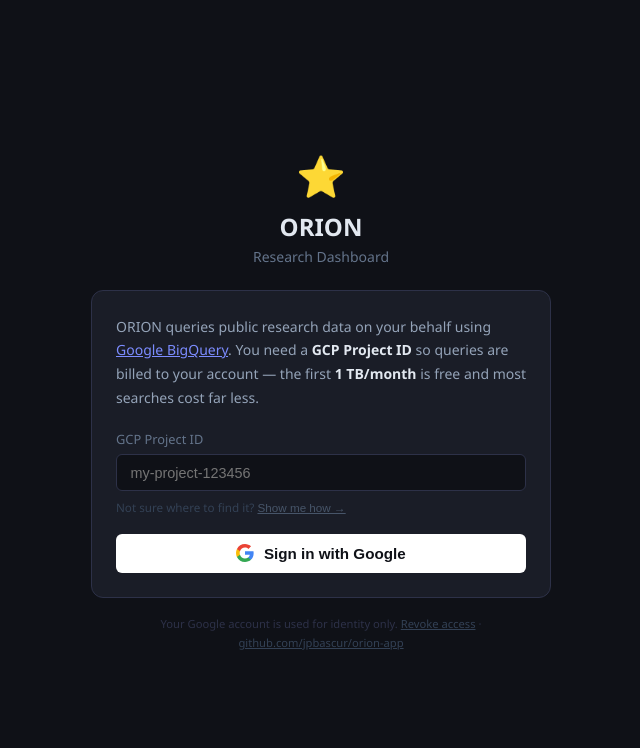
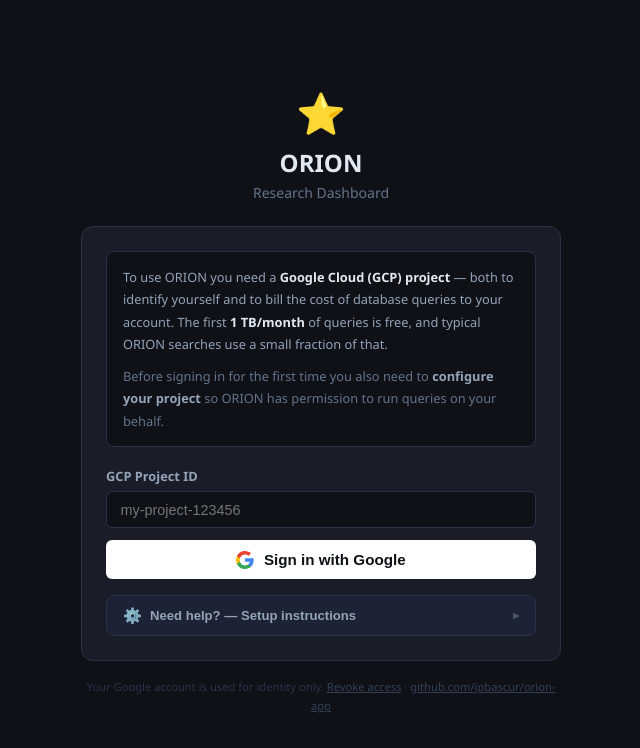
Before and after one commit to vinodhkb1-arch/orion-app, a React (Create React App) app in the folder client/: page / in a window 1280 px wide. Shown: the top 748 px of the page, without its empty margins (319-959 px from the left). Built offline with nearby package versions, Linux system fonts and the light colour scheme; no server answers.

Commit message:
better login 2, better topic ui, show unclasified papers

```diff
--- a/client/src/pages/BasketPage.js
+++ b/client/src/pages/BasketPage.js
@@ -60,7 +60,7 @@
   const setWorksResult   = (r, yf, yt) => setBasketData(d => ({ ...d, worksResult:   r, worksYF:   yf, worksYT:   yt }));
   const setCoInstResult  = (r, yf, yt) => setBasketData(d => ({ ...d, coInstResult:  r, coInstYF:  yf, coInstYT:  yt }));
   const setCoFundResult  = (r, yf, yt) => setBasketData(d => ({ ...d, coFundResult:  r, coFundYF:  yf, coFundYT:  yt }));
-  const setTopicsResult  = (r, bp, yf, yt) => setBasketData(d => ({ ...d, topicsResult: r, topicsBP: bp, topicsYF: yf, topicsYT: yt }));
+  const setTopicsResult  = (r, bp, unc, yf, yt) => setBasketData(d => ({ ...d, topicsResult: r, topicsBP: bp, topicsUnclassified: unc, topicsYF: yf, topicsYT: yt }));
 
   // Also persist the year inputs so they survive tab switches.
   const applyYF = v => { setYF(v); setBasketData(d => ({ ...d, yearFrom: v })); };
@@ -120,7 +120,7 @@
     const yf = yearFrom, yt = yearTo;
     setTopicsLoading(true); setError(''); setPermError(false);
     apiFetch(`${apiBase}/topics`, postOpts(yf, yt))
-      .then(d => { if (d) setTopicsResult(d.rows, d.bytes_processed, yf, yt); })
+      .then(d => { if (d) setTopicsResult(d.rows, d.bytes_processed, d.unclassified_works ?? 0, yf, yt); })
       .catch(handleError)
       .finally(() => setTopicsLoading(false));
   };
@@ -379,7 +379,7 @@
                   <strong style={{ color: '#64748b' }}>CWTS openalex_2023nov_classification</strong>.
                   {' '}Proportion = basket works ÷ total cluster works within {tYF}–{tYT}.
                 </p>
-                <TopicsTable rows={topicsResult || []} loading={topicsLoading} />
+                <TopicsTable rows={topicsResult || []} loading={topicsLoading} unclassified={basketData.topicsUnclassified ?? 0} />
               </CollapsibleSection>
             );
           })()}
--- a/client/src/pages/LoginGate.js
+++ b/client/src/pages/LoginGate.js
@@ -11,7 +11,7 @@
     const pid = projectId.trim();
     if (!pid) { setError('Please enter your GCP Project ID.'); return; }
     if (!/^[a-z][a-z0-9\-]{4,28}[a-z0-9]$/.test(pid)) {
-      setError('That doesn\'t look like a valid Project ID. It should be 6–30 characters: lowercase letters, digits, and hyphens, starting with a letter.');
+      setError("That doesn't look like a valid Project ID. It should be 6–30 characters: lowercase letters, digits, and hyphens, starting with a letter.");
       return;
     }
     window.location.href = `/auth/login?project_id=${encodeURIComponent(pid)}`;
@@ -27,7 +27,7 @@
 
   return (
     <div style={{ minHeight: '100vh', display: 'flex', alignItems: 'center', justifyContent: 'center', background: '#0f1117', padding: '1.5rem' }}>
-      <div style={{ width: '100%', maxWidth: '460px', display: 'flex', flexDirection: 'column', gap: '1rem' }}>
+      <div style={{ width: '100%', maxWidth: '480px', display: 'flex', flexDirection: 'column', gap: '1rem' }}>
 
         {/* ── Header ── */}
         <div style={{ textAlign: 'center', marginBottom: '.5rem' }}>
@@ -39,14 +39,18 @@
         {/* ── Sign-in card ── */}
         <div style={{ background: '#1a1d27', border: '1px solid #2d3148', borderRadius: '12px', padding: '1.5rem' }}>
 
-          <p style={{ fontSize: '.875rem', color: '#94a3b8', lineHeight: 1.7, marginBottom: '1.25rem', margin: '0 0 1.25rem' }}>
-            ORION queries public research data on your behalf using{' '}
-            <a href="https://cloud.google.com/bigquery" target="_blank" rel="noreferrer" style={{ color: '#7c8cff' }}>Google BigQuery</a>.
-            You need a <strong style={{ color: '#e2e8f0' }}>GCP Project ID</strong> so queries are billed to your account —
-            the first <strong style={{ color: '#e2e8f0' }}>1 TB/month</strong> is free and most searches cost far less.
-          </p>
+          {/* Requirements notice */}
+          <div style={{ background: '#0f1117', border: '1px solid #2d3148', borderRadius: '8px', padding: '.85rem 1rem', marginBottom: '1.25rem' }}>
+            <p style={{ fontSize: '.8rem', color: '#94a3b8', lineHeight: 1.75, margin: 0 }}>
+              To use ORION you need a <strong style={{ color: '#e2e8f0' }}>Google Cloud (GCP) project</strong> — both to identify yourself and to bill the cost of database queries to your account.
+              The first <strong style={{ color: '#e2e8f0' }}>1 TB/month</strong> of queries is free, and typical ORION searches use a small fraction of that.
+            </p>
+            <p style={{ fontSize: '.8rem', color: '#64748b', lineHeight: 1.75, margin: '.6rem 0 0' }}>
+              Before signing in for the first time you also need to <strong style={{ color: '#94a3b8' }}>configure your project</strong> so ORION has permission to run queries on your behalf.
+            </p>
+          </div>
 
-          <label style={{ display: 'block', fontSize: '.8rem', color: '#64748b', marginBottom: '.4rem' }}>
+          <label style={{ display: 'block', fontSize: '.8rem', color: '#94a3b8', marginBottom: '.4rem', fontWeight: 600 }}>
             GCP Project ID
           </label>
           <input
@@ -55,49 +59,63 @@
             value={projectId}
             onChange={e => { setProjectId(e.target.value); setError(''); }}
             onKeyDown={e => e.key === 'Enter' && handleLogin()}
-            style={{ width: '100%', background: '#0f1117', border: '1px solid #2d3148', borderRadius: '6px', color: '#e2e8f0', padding: '.6rem .85rem', fontSize: '.9rem', outline: 'none', boxSizing: 'border-box', marginBottom: '.5rem' }}
+            style={{ width: '100%', background: '#0f1117', border: '1px solid #2d3148', borderRadius: '6px', color: '#e2e8f0', padding: '.6rem .85rem', fontSize: '.9rem', outline: 'none', boxSizing: 'border-box', marginBottom: '.75rem' }}
           />
 
-          <p style={{ color: '#334155', fontSize: '.73rem', lineHeight: 1.6, margin: '0 0 1rem' }}>
-            Not sure where to find it?{' '}
-            <button
-              onClick={() => setShowSetup(s => !s)}
-              style={{ background: 'none', border: 'none', color: '#475569', fontSize: '.73rem', cursor: 'pointer', textDecoration: 'underline', padding: 0 }}
-            >
-              {showSetup ? 'Hide help' : 'Show me how →'}
-            </button>
-          </p>
-
           {error && (
-            <div style={{ color: '#f87171', fontSize: '.8rem', marginBottom: '1rem', padding: '.5rem .75rem', background: '#2d1515', border: '1px solid #7f1d1d', borderRadius: '6px' }}>
+            <div style={{ color: '#f87171', fontSize: '.8rem', marginBottom: '.75rem', padding: '.5rem .75rem', background: '#2d1515', border: '1px solid #7f1d1d', borderRadius: '6px' }}>
               {error}
             </div>
           )}
 
           <button
             onClick={handleLogin}
-            style={{ width: '100%', background: '#fff', color: '#0f1117', border: 'none', borderRadius: '6px', padding: '.65rem', fontSize: '.95rem', fontWeight: 600, cursor: 'pointer', display: 'flex', alignItems: 'center', justifyContent: 'center', gap: '.6rem', boxSizing: 'border-box' }}
+            style={{ width: '100%', background: '#fff', color: '#0f1117', border: 'none', borderRadius: '6px', padding: '.65rem', fontSize: '.95rem', fontWeight: 600, cursor: 'pointer', display: 'flex', alignItems: 'center', justifyContent: 'center', gap: '.6rem', boxSizing: 'border-box', marginBottom: '1rem' }}
           >
             <GoogleIcon />
             Sign in with Google
+          </button>
+
+          {/* Prominent setup toggle */}
+          <button
+            onClick={() => setShowSetup(s => !s)}
+            style={{
+              width: '100%', boxSizing: 'border-box',
+              background: showSetup ? '#2d3148' : '#1e2235',
+              border: `1px solid ${showSetup ? '#4a5180' : '#2d3148'}`,
+              borderRadius: '8px', padding: '.65rem 1rem',
+              display: 'flex', alignItems: 'center', justifyContent: 'space-between',
+              cursor: 'pointer',
+            }}
+          >
+            <span style={{ display: 'flex', alignItems: 'center', gap: '.5rem' }}>
+              <span style={{ fontSize: '.95rem' }}>⚙️</span>
+              <span style={{ fontSize: '.82rem', fontWeight: 700, color: '#94a3b8' }}>
+                {showSetup ? 'Hide setup instructions' : 'Need help? — Setup instructions'}
+              </span>
+            </span>
+            <span style={{ color: '#475569', fontSize: '.85rem', transition: 'transform .2s', display: 'inline-block', transform: showSetup ? 'rotate(0deg)' : 'rotate(-90deg)' }}>▾</span>
           </button>
         </div>
 
         {/* ── Setup help (progressive disclosure) ── */}
         {showSetup && (
-          <div style={{ background: '#1a1d27', border: '1px solid #2d3148', borderRadius: '12px', padding: '1.5rem', display: 'flex', flexDirection: 'column', gap: '1.25rem' }}>
+          <div style={{ background: '#1a1d27', border: '1px solid #2d3148', borderRadius: '12px', overflow: 'hidden' }}>
 
-            <p style={{ fontSize: '.8rem', color: '#64748b', lineHeight: 1.7, margin: 0 }}>
-              Don't have a GCP project yet?{' '}
-              <a href="https://console.cloud.google.com/projectcreate" target="_blank" rel="noreferrer" style={{ color: '#7c8cff' }}>
-                Create one for free ↗
-              </a>
-              {' '}— it only takes a minute.
-            </p>
+            {/* Part A: Create or find your project */}
+            <div style={{ padding: '1.25rem 1.5rem', borderBottom: '1px solid #2d3148' }}>
+              <div style={{ display: 'flex', alignItems: 'center', gap: '.5rem', marginBottom: '.75rem' }}>
+                <span style={{ background: '#7c8cff', color: '#0f1117', fontSize: '.7rem', fontWeight: 800, width: '20px', height: '20px', borderRadius: '50%', display: 'flex', alignItems: 'center', justifyContent: 'center', flexShrink: 0 }}>A</span>
+                <span style={{ fontSize: '.8rem', fontWeight: 700, color: '#94a3b8' }}>Get a GCP project</span>
+              </div>
 
-            {/* Find project ID */}
-            <div>
-              <div style={{ fontSize: '.75rem', fontWeight: 700, color: '#64748b', marginBottom: '.5rem' }}>Finding your Project ID</div>
+              <p style={{ fontSize: '.78rem', color: '#475569', lineHeight: 1.7, margin: '0 0 .75rem' }}>
+                If you don't have a GCP project yet,{' '}
+                <a href="https://console.cloud.google.com/projectcreate" target="_blank" rel="noreferrer" style={{ color: '#7c8cff' }}>create one for free ↗</a>
+                {' '}— it takes about a minute.
+              </p>
+
+              <div style={{ fontSize: '.75rem', fontWeight: 700, color: '#64748b', marginBottom: '.4rem' }}>Finding your Project ID</div>
               <ol style={{ margin: 0, paddingLeft: '1.25rem', fontSize: '.78rem', color: '#475569', lineHeight: 2.1 }}>
                 <li>Go to <a href="https://console.cloud.google.com" target="_blank" rel="noreferrer" style={{ color: '#7c8cff' }}>console.cloud.google.com ↗</a></li>
                 <li>Click the <strong style={{ color: '#94a3b8' }}>project dropdown</strong> at the top of the page</li>
@@ -105,17 +123,19 @@
               </ol>
             </div>
 
-            <div style={{ borderTop: '1px solid #2d3148' }} />
+            {/* Part B: Configure the project */}
+            <div style={{ padding: '1.25rem 1.5rem' }}>
+              <div style={{ display: 'flex', alignItems: 'center', gap: '.5rem', marginBottom: '.75rem' }}>
+                <span style={{ background: '#7c8cff', color: '#0f1117', fontSize: '.7rem', fontWeight: 800, width: '20px', height: '20px', borderRadius: '50%', display: 'flex', alignItems: 'center', justifyContent: 'center', flexShrink: 0 }}>B</span>
+                <span style={{ fontSize: '.8rem', fontWeight: 700, color: '#94a3b8' }}>Configure your project to work with ORION <span style={{ fontWeight: 400, color: '#475569' }}>(one-time)</span></span>
+              </div>
 
-            {/* One-time setup */}
-            <div>
-              <div style={{ fontSize: '.75rem', fontWeight: 700, color: '#64748b', marginBottom: '.35rem' }}>One-time setup (first use only)</div>
-              <p style={{ fontSize: '.78rem', color: '#475569', lineHeight: 1.7, margin: '0 0 .85rem' }}>
-                Before your first query, you need to do two quick things in Google Cloud. You only do this once per project.
+              <p style={{ fontSize: '.78rem', color: '#475569', lineHeight: 1.7, margin: '0 0 1rem' }}>
+                Do these two steps once per project before your first query. They allow ORION to run BigQuery jobs billed to your project.
               </p>
 
               {/* Step 1 */}
-              <div style={{ display: 'flex', gap: '.75rem', marginBottom: '.85rem' }}>
+              <div style={{ display: 'flex', gap: '.75rem', marginBottom: '1rem' }}>
                 <div style={{ flexShrink: 0, width: '22px', height: '22px', borderRadius: '50%', background: '#2d3148', color: '#7c8cff', fontSize: '.72rem', fontWeight: 700, display: 'flex', alignItems: 'center', justifyContent: 'center' }}>1</div>
                 <div style={{ fontSize: '.78rem', color: '#475569', lineHeight: 1.7 }}>
                   <strong style={{ color: '#94a3b8' }}>Enable BigQuery</strong> on your project:{' '}
```
Also changed, not shown: client/src/App.js (+4 -4 lines), client/src/pages/BasketShared.js (+12 -5 lines), 1 other file (tests, documents, lock files or other folders).
